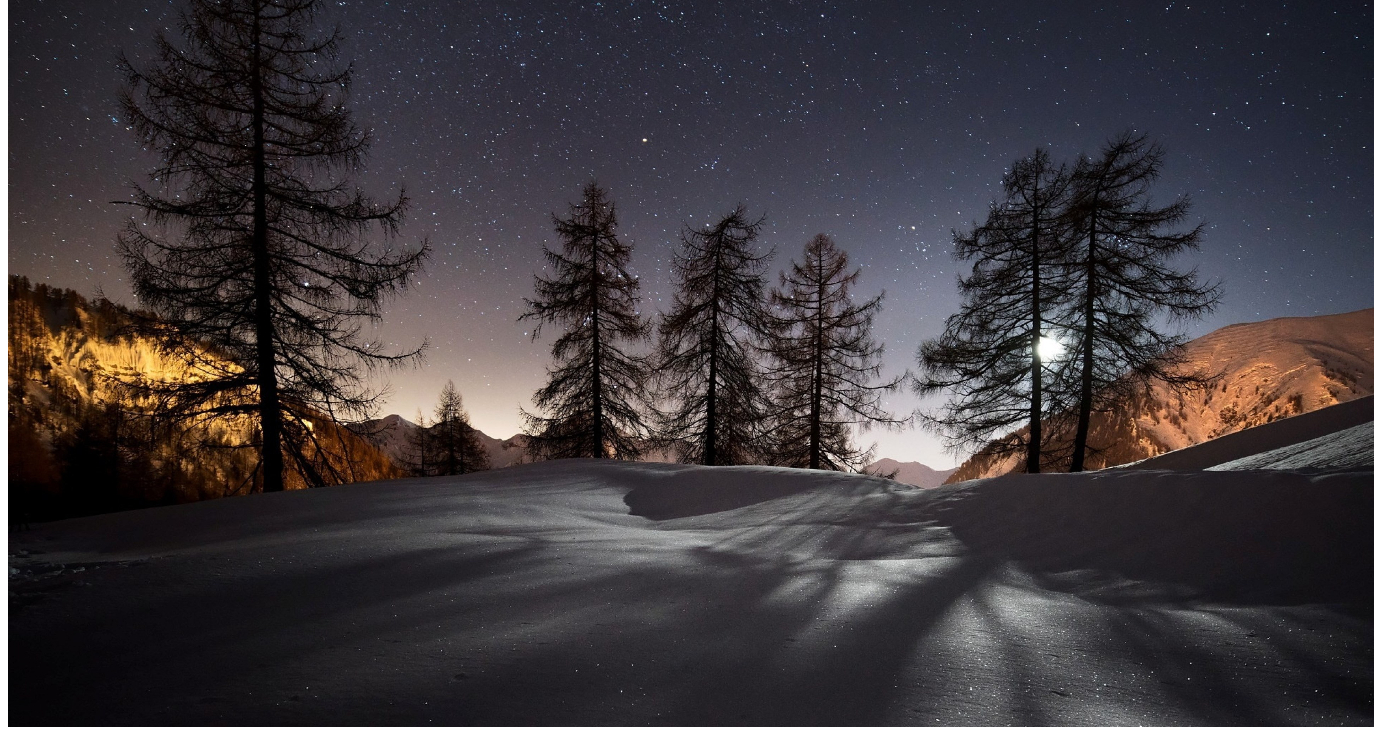
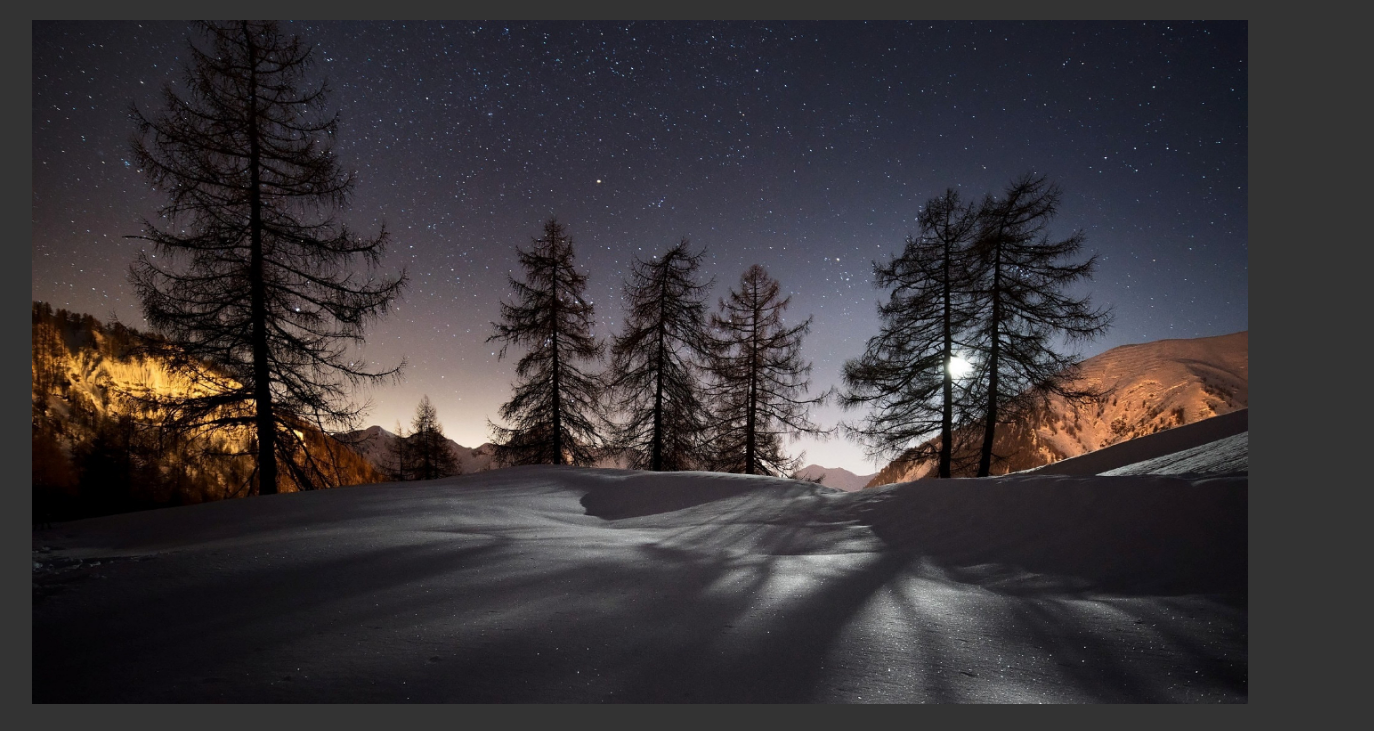
Before and after one commit to vipinAug17/crp-demo, a plain HTML site: page index.html in a window 1280 px wide. Shown: the part 168-899 px from the top of the page, 1374 px wide, since content can reach past the window. Drawn offline with Linux system fonts and the light colour scheme; the site is published under a folder, as on GitHub Pages, so addresses that start at the root find nothing.

Commit message:
css path change

```diff
--- a/index.html
+++ b/index.html
@@ -6,9 +6,9 @@
     <meta http-equiv="X-UA-Compatible" content="IE=edge">
     <meta name="viewport" content="width=device-width, initial-scale=1.0">
     <title>html</title>
-    <link rel="stylesheet" href="/reset.css">
-    <link rel="stylesheet" href="/utility.css">
-    <link rel="stylesheet" href="/style.css">
+    <link rel="stylesheet" href="./reset.css">
+    <link rel="stylesheet" href="./utility.css">
+    <link rel="stylesheet" href="./style.css">
     <script src="./script.js"></script>
 </head>
 
```
